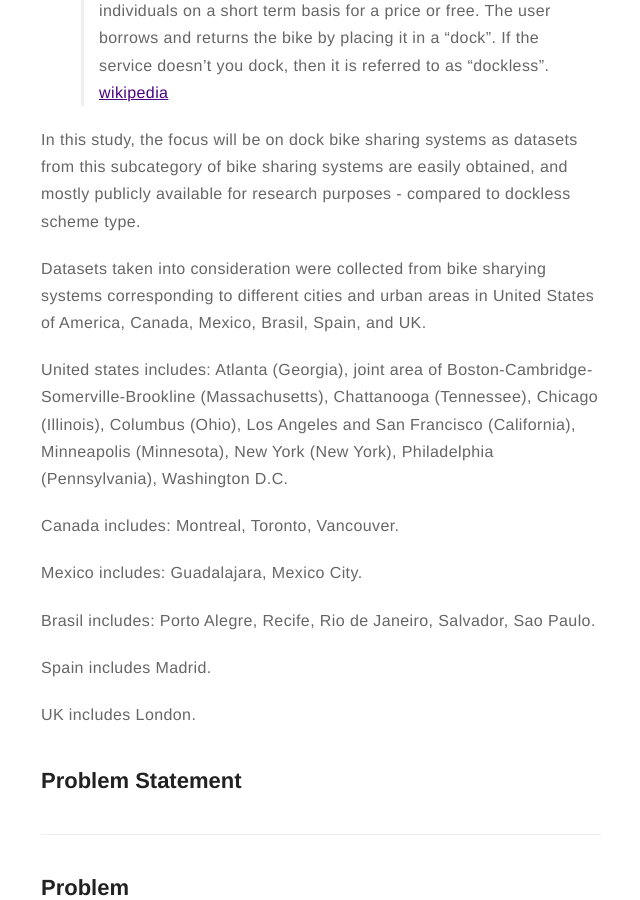
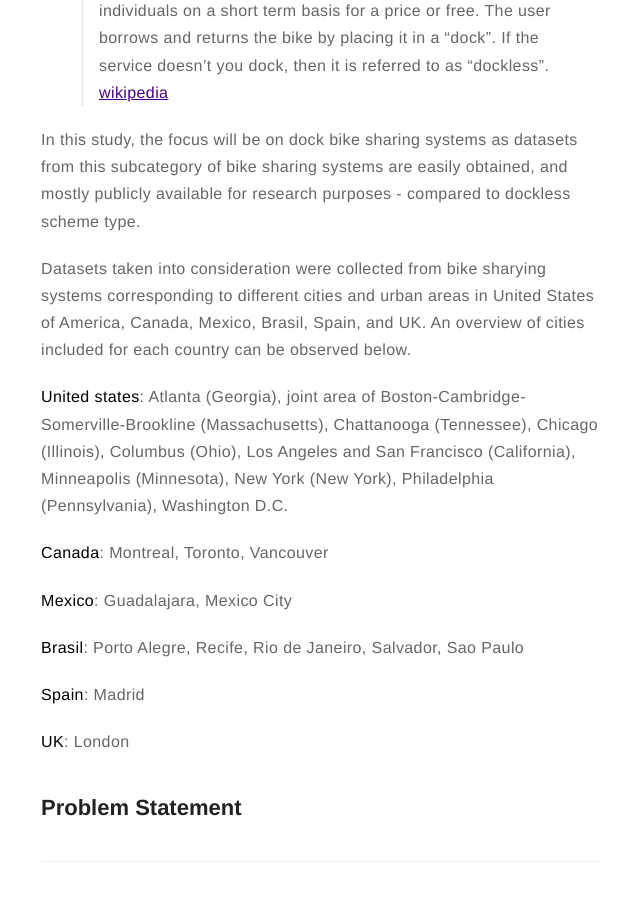
Before and after one commit to dljubenk/dljubenk.github.io, a Jekyll site: the page built from _posts/2019-02-01-project-description.markdown, in a window 1280 px wide and 900 px high, scrolled down 1236 px. Shown: the whole window, without its empty margins (319-959 px from the left). Built offline with Jekyll 4.4.1, drawn with Linux system fonts in a browser that asks for light colours; comment, search, counter and statistics services are not loaded.

Commit message:
Update 2019-02-01-project-description.markdown

```diff
--- a/_posts/2019-02-01-project-description.markdown
+++ b/_posts/2019-02-01-project-description.markdown
@@ -42,19 +42,19 @@ This study will apply data science methods in order to improve the quality of li
 
 In this study, the focus will be on dock bike sharing systems as datasets from this subcategory of bike sharing systems are easily obtained, and mostly publicly available for research purposes - compared to dockless scheme type.
 
-Datasets taken into consideration were collected from bike sharying systems corresponding to different cities and urban areas in United States of America, Canada, Mexico, Brasil, Spain, and UK.
+Datasets taken into consideration were collected from bike sharying systems corresponding to different cities and urban areas in United States of America, Canada, Mexico, Brasil, Spain, and UK. An overview of cities included for each country can be observed below.
 
-United states includes: Atlanta (Georgia), joint area of Boston-Cambridge-Somerville-Brookline (Massachusetts), Chattanooga (Tennessee), Chicago (Illinois), Columbus (Ohio), Los Angeles and San Francisco (California), Minneapolis (Minnesota), New York (New York), Philadelphia (Pennsylvania), Washington D.C.
+**United states**: Atlanta (Georgia), joint area of Boston-Cambridge-Somerville-Brookline (Massachusetts), Chattanooga (Tennessee), Chicago (Illinois), Columbus (Ohio), Los Angeles and San Francisco (California), Minneapolis (Minnesota), New York (New York), Philadelphia (Pennsylvania), Washington D.C.
 
-Canada includes: Montreal, Toronto, Vancouver.
+**Canada**: Montreal, Toronto, Vancouver
 
-Mexico includes: Guadalajara, Mexico City.
+**Mexico**: Guadalajara, Mexico City
 
-Brasil includes: Porto Alegre, Recife, Rio de Janeiro, Salvador, Sao Paulo.
+**Brasil**: Porto Alegre, Recife, Rio de Janeiro, Salvador, Sao Paulo
 
-Spain includes Madrid.
+**Spain**: Madrid
 
-UK includes London.
+**UK**: London
 
 ## Problem Statement
 
```
